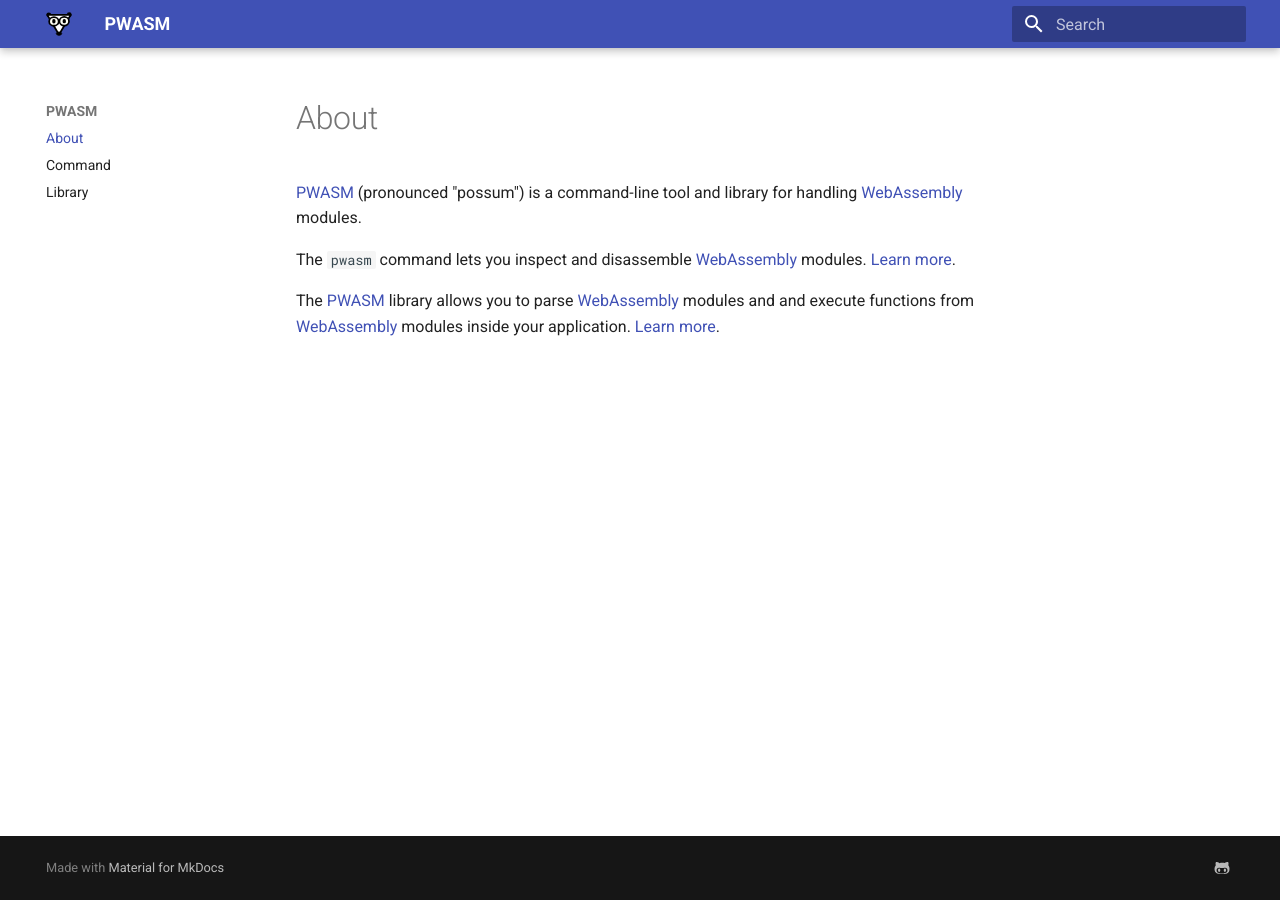
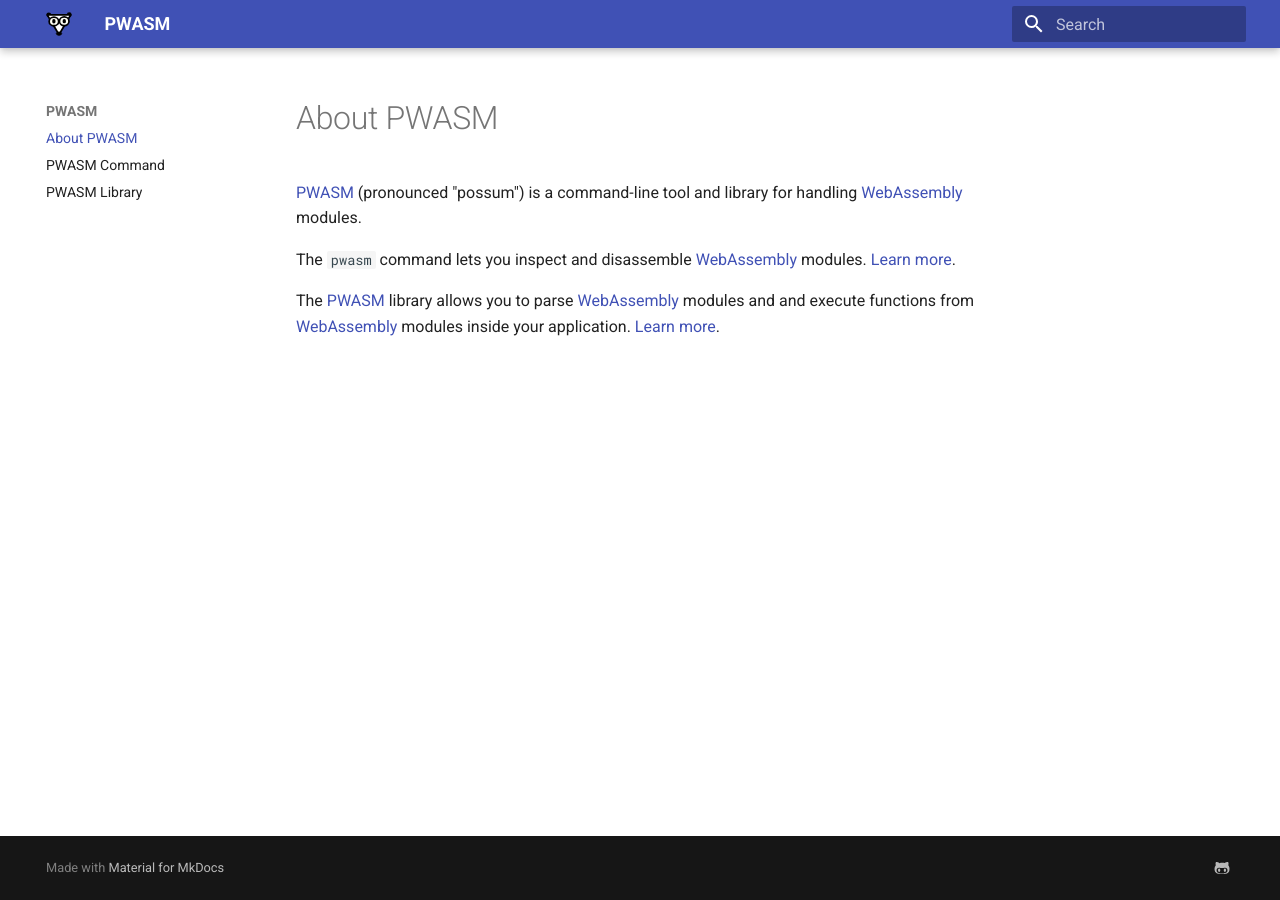
Before and after one commit to pablotron/pwasm, an MkDocs documentation site: the page built from docs/index.md, in a window 1280 px wide. Built offline with MkDocs 1.6.1 and Material for MkDocs 9.7.7, drawn with Linux system fonts in a browser that asks for light colours.

Commit message:
docs: add PWASM to section titles

```diff
--- a/docs/command.md
+++ b/docs/command.md
@@ -1,4 +1,4 @@
-# Command
+# PWASM Command
 
 ## Overview
 
--- a/docs/index.md
+++ b/docs/index.md
@@ -1,4 +1,4 @@
-# About
+# About PWASM
 
 [PWASM][] (pronounced "possum") is a command-line tool and library
 for handling [WebAssembly][] modules.
--- a/docs/library.md
+++ b/docs/library.md
@@ -1,4 +1,4 @@
-# Library
+# PWASM Library
 
 ## Overview
 
```
